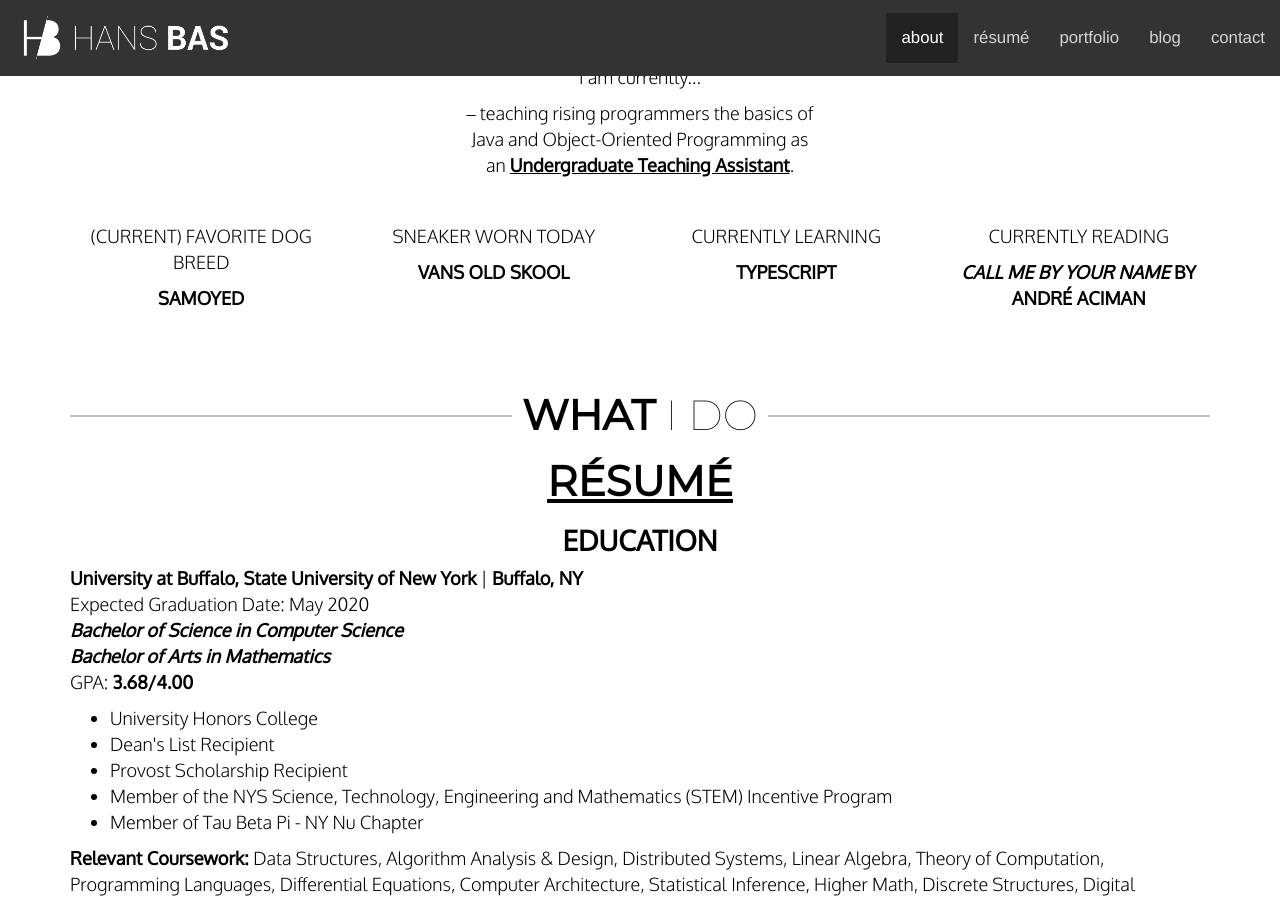
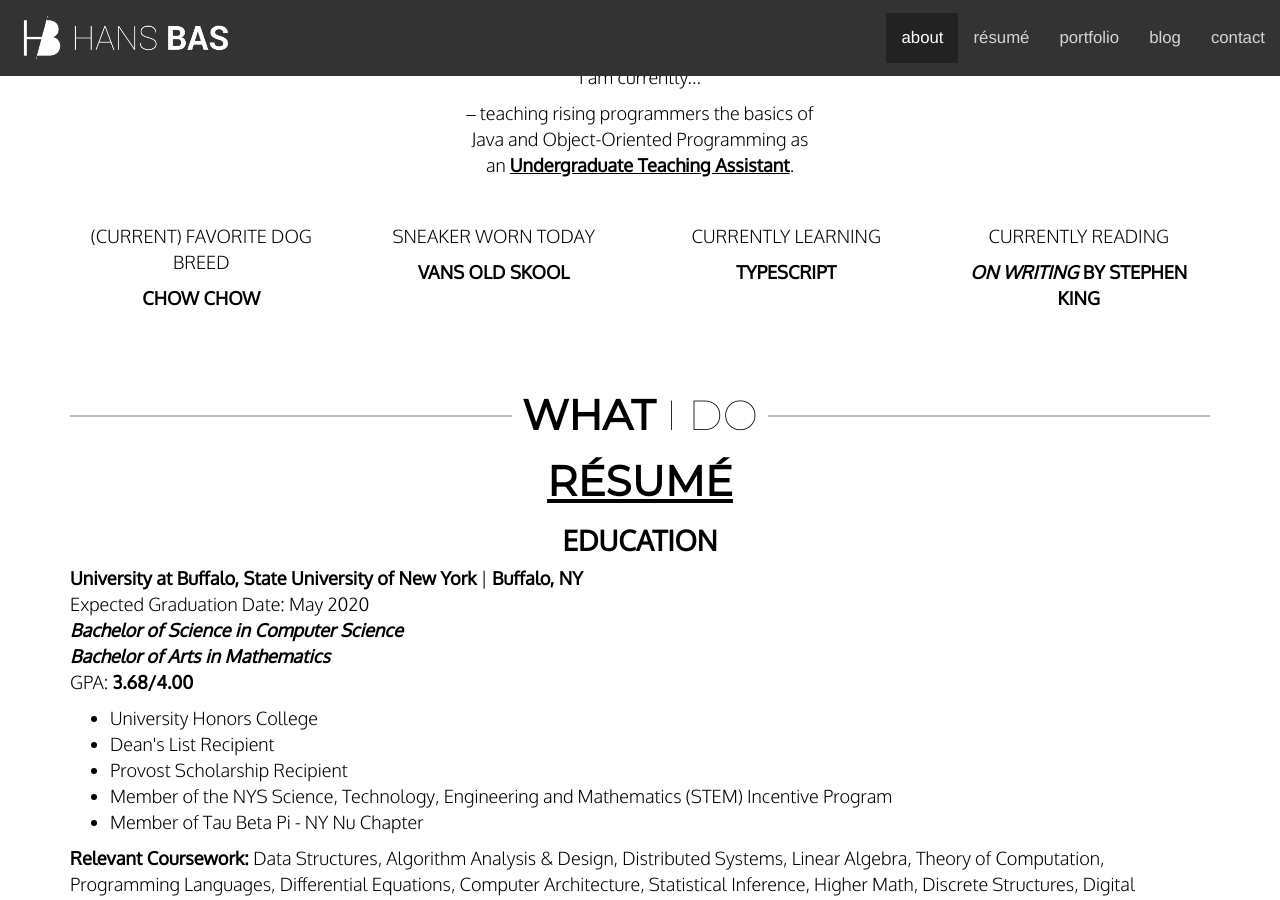
Before and after one commit to haanmiba/haanmiba.github.io, a Jekyll site: the page built from index.md, in a window 1280 px wide and 900 px high, scrolled down 1298 px. Built offline with Jekyll 4.4.1, drawn with Linux system fonts in a browser that asks for light colours; nearby versions of some CDN libraries.

Commit message:
Updated about info

```diff
--- a/_data/about.yml
+++ b/_data/about.yml
@@ -1,9 +1,9 @@
 currently:
   - action: "teaching rising programmers the basics of Java and Object-Oriented Programming as an"
     subject: "Undergraduate Teaching Assistant"
-dog: "Samoyed"
+dog: "Chow Chow"
 sneaker: "Vans Old Skool"
 learning: "TypeScript"
 reading:
-  book: "Call Me By Your Name"
-  author: "André Aciman"
+  book: "On Writing"
+  author: "Stephen King"
```
